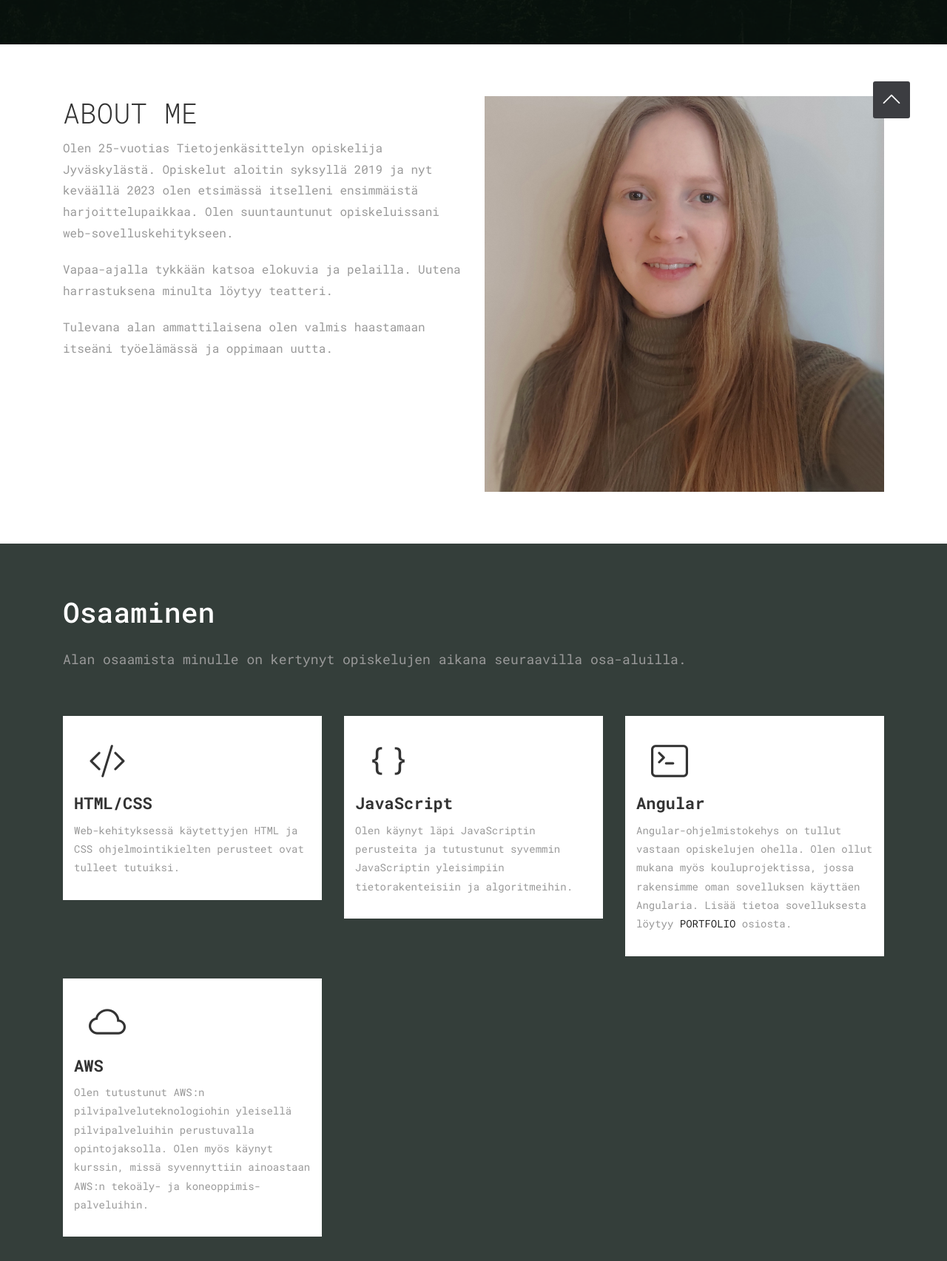
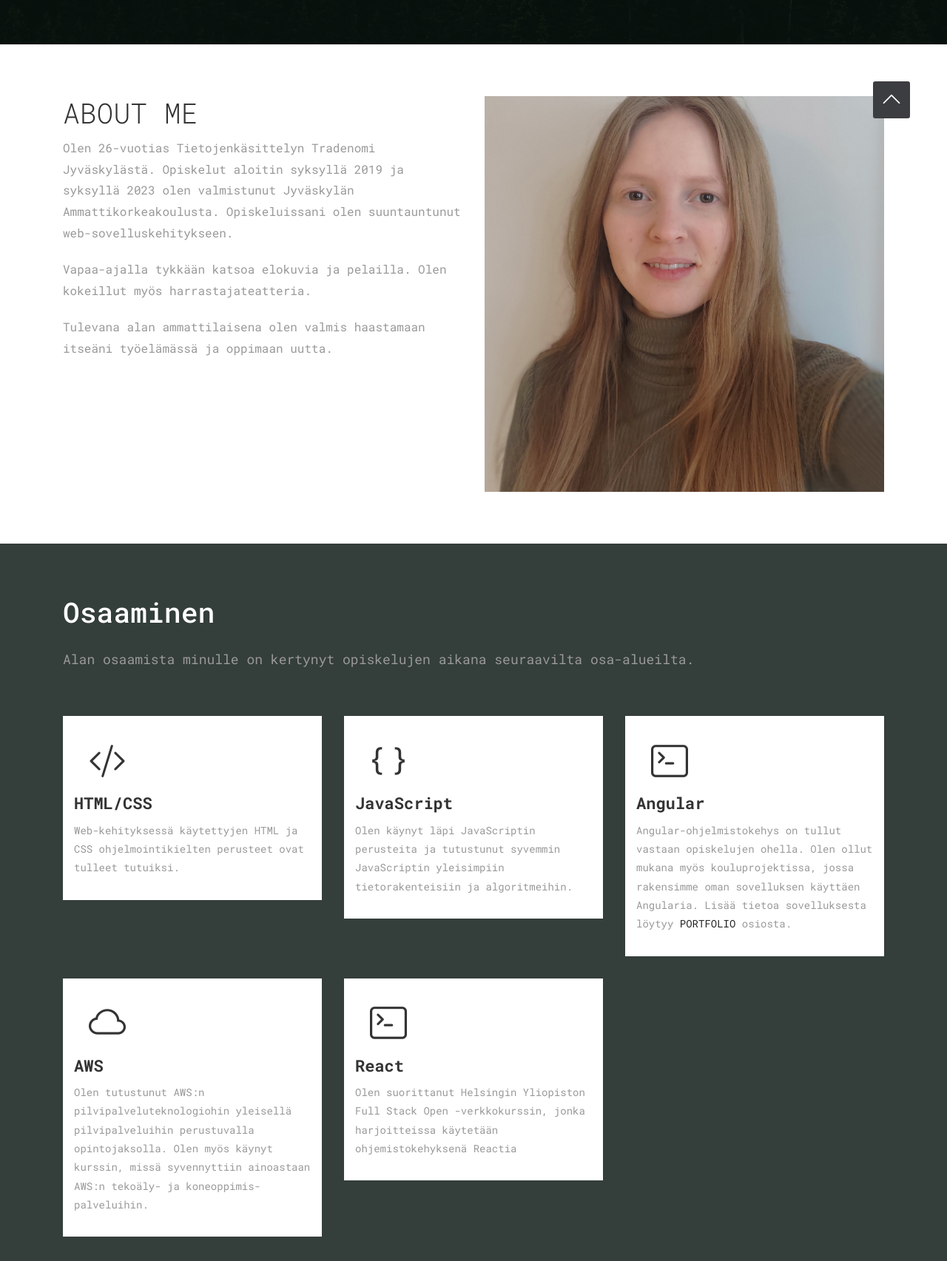
Before and after one commit to SraAin/portfolio, a plain HTML site: page index.html in a window 1280 px wide. Shown: the part 740-2445 px from the top of the page at 74% size. Drawn offline with nearby package versions, Linux system fonts and the light colour scheme.

Commit message:
text content updated

```diff
--- a/index.html
+++ b/index.html
@@ -73,9 +73,6 @@
         <div class="collapse navbar-collapse" id="navbarResponsive">
           <ul class="navbar-nav text-uppercase ml-auto">
             <li class="nav-item">
-              <a class="nav-link js-scroll-trigger active" href="#home">Home</a>
-            </li>
-            <li class="nav-item">
               <a class="nav-link js-scroll-trigger" href="#about">About Me</a>
             </li>
             <li class="nav-item">
@@ -103,7 +100,7 @@
     >
       <div class="heading">
         <h1>Hei! olen Sara Ainali</h1>
-        <p>Jyväskylän Ammattikorkeakoulun Tietojenkäsittelyn opiskelija</p>
+        <p>Jyväskylän Ammattikorkeakoulusta valmistunut Tietojenkäsittelyn Tradenomi</p>
       </div>
     </section>
 
@@ -114,14 +111,13 @@
             <div class="message-box">
               <h2>ABOUT ME</h2>
               <p class="me">
-                Olen 25-vuotias Tietojenkäsittelyn opiskelija Jyväskylästä.
-                Opiskelut aloitin syksyllä 2019 ja nyt keväällä 2023 olen
-                etsimässä itselleni ensimmäistä harjoittelupaikkaa. Olen
-                suuntauntunut opiskeluissani web-sovelluskehitykseen.
+                Olen 26-vuotias Tietojenkäsittelyn Tradenomi Jyväskylästä.
+                Opiskelut aloitin syksyllä 2019 ja syksyllä 2023 olen
+                valmistunut Jyväskylän Ammattikorkeakoulusta. Opiskeluissani
+                olen suuntauntunut web-sovelluskehitykseen.
               </p>
               <p class="me">
-                Vapaa-ajalla tykkään katsoa elokuvia ja pelailla. Uutena
-                harrastuksena minulta löytyy teatteri.
+                Vapaa-ajalla tykkään katsoa elokuvia ja pelailla. Olen kokeillut myös harrastajateatteria.
               </p>
               <p class="me">
                 Tulevana alan ammattilaisena olen valmis haastamaan itseäni
@@ -155,8 +151,8 @@
         <div class="section-title text-left">
           <h3 class="db">Osaaminen</h3>
           <p>
-            Alan osaamista minulle on kertynyt opiskelujen aikana seuraavilla
-            osa-aluilla.
+            Alan osaamista minulle on kertynyt opiskelujen aikana seuraavilta
+            osa-alueilta.
           </p>
         </div>
         <!-- end title -->
@@ -214,6 +210,19 @@
                 pilvipalveluihin perustuvalla opintojaksolla. Olen myös käynyt
                 kurssin, missä syvennyttiin ainoastaan AWS:n tekoäly- ja
                 koneoppimis-palveluihin.
+              </p>
+            </div>
+          </div>
+          <!-- end col -->
+          <div class="col-md-4">
+            <div class="services-inner-box">
+              <div class="ser-icon">
+                <i class="bi bi-terminal"></i>
+              </div>
+              <h2>React</h2>
+              <p>
+               Olen suorittanut Helsingin Yliopiston Full Stack Open -verkkokurssin, jonka
+               harjoitteissa käytetään ohjemistokehyksenä Reactia
               </p>
             </div>
           </div>
@@ -553,7 +562,7 @@ console.log(lcs);
           <div class="col-md-4">
             <div>
               <h2 class="cv-title">Tietojenkäsittely (Tradenomi), JAMK</h2>
-              <p>2019 - xxxx</p>
+              <p>2019 - 2023</p>
             </div>
           </div>
           <!-- end col -->
@@ -578,6 +587,13 @@ console.log(lcs);
             <div>
               <h2 class="cv-title">Postinlajittelu ja -jako, Posti Oy</h2>
               <p>2016 - 2019</p>
+            </div>
+          </div>
+          <!-- end col -->
+          <div class="col-md-4">
+            <div>
+              <h2 class="cv-title">Harjoittelija, Skillwell Oy</h2>
+              <p>Toukokuu 2023 - Syyskuu 2023</p>
             </div>
           </div>
           <!-- end col -->
```
